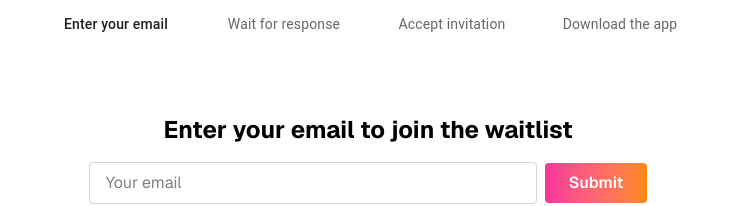
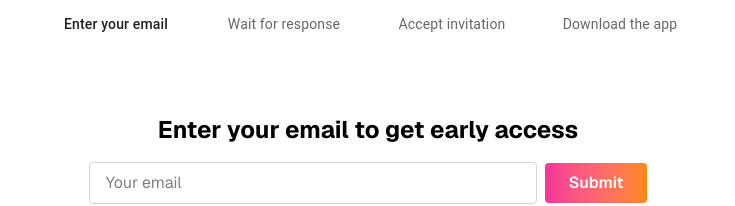
Before and after one commit to TheLineageProject/Lineage-Testers, a Next.js app: page / in a window 1280 px wide. Shown: the part 5612-5818 px from the top of the page, without its empty margins (272-1007 px from the left). Built offline with nearby package versions, Linux system fonts and the light colour scheme.

Commit message:
Update page.tsx

```diff
--- a/src/app/page.tsx
+++ b/src/app/page.tsx
@@ -435,7 +435,7 @@ export default function Home() {
         <div className="mt-12 p-8 bg-white rounded-lg text-center" style={{ boxShadow: 'none' }}>
           {activeStep === 0 && (
             <>
-              <h2 className="text-2xl font-bold mb-4">Enter your email to join the waitlist</h2>
+              <h2 className="text-2xl font-bold mb-4">Enter your email to get early access </h2>
               <input
                 type="email"
                 placeholder="Your email"
```
